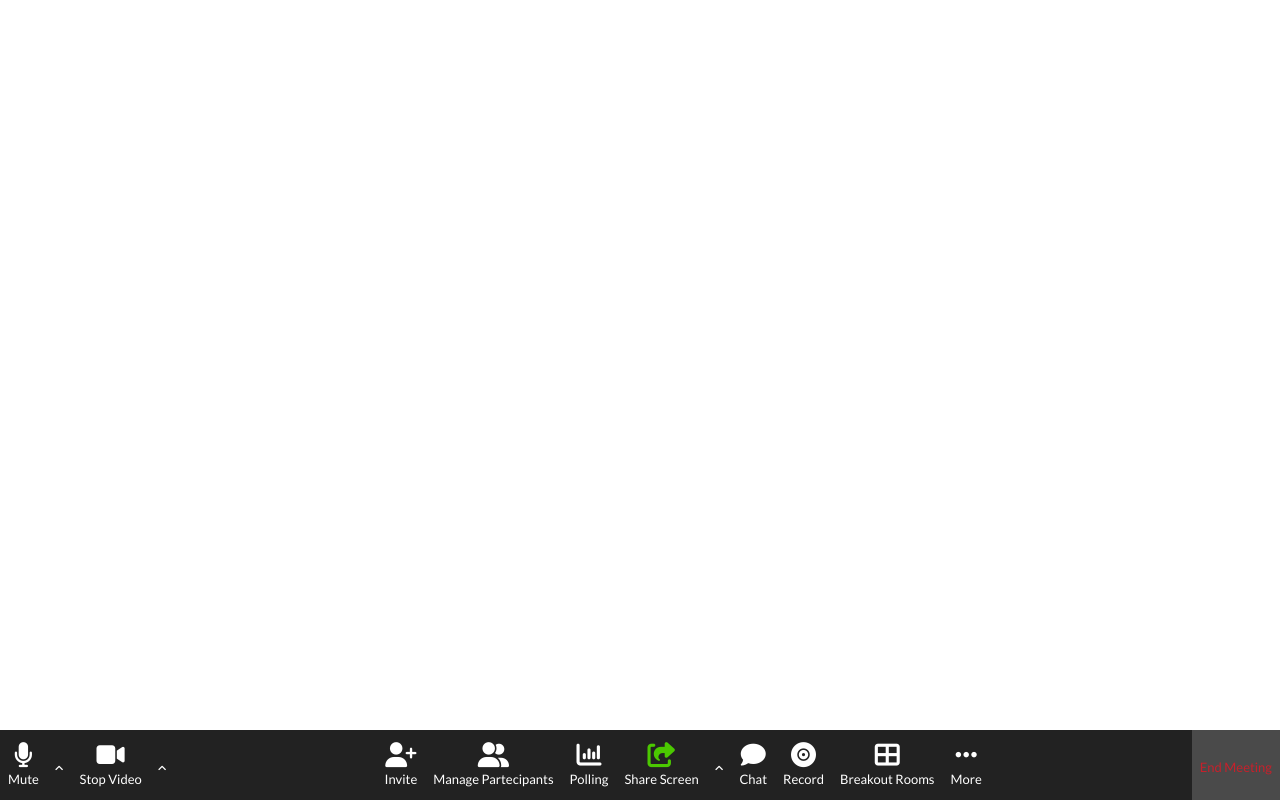
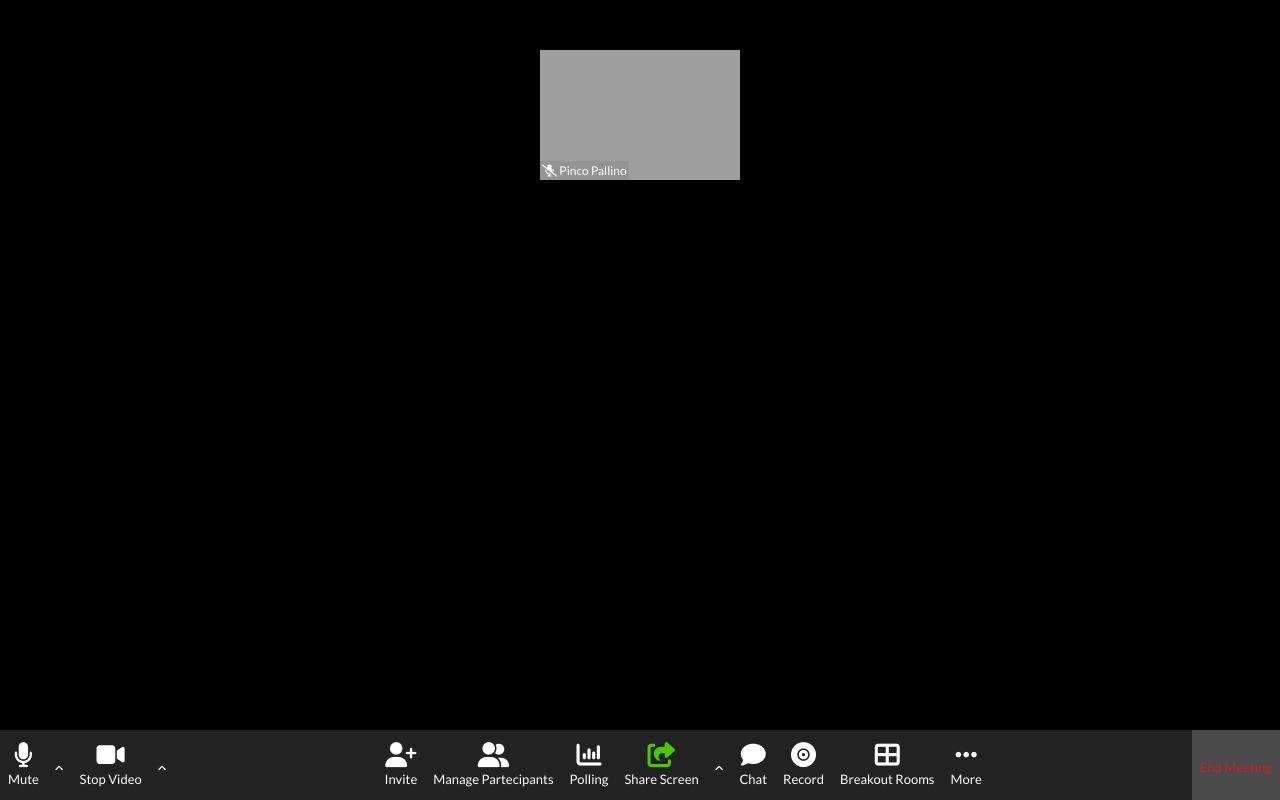
Before and after one commit to battistaennio/html-css-zoom, a plain HTML site: page index.html in a window 1280 px wide. Drawn offline with Linux system fonts and the light colour scheme; grey boxes are pictures that could not be loaded.

Commit message:
Impostazione casella main con contenuto

```diff
--- a/index.html
+++ b/index.html
@@ -16,9 +16,21 @@
 
 </head>
 <body>
+    <div></div>
+    <!-- parte principale con caselle partecipanti in overflow -->
+    <main class="flex">
+        <div class="main-container flex">
 
-    <!-- parte principale con caselle partecipanti in overflow -->
-    <main>
+            <div class="guest">
+                <img src="https://picsum.photos/200/130" alt="image">
+                <div class="guest-name">
+                    <i class="fa-solid fa-microphone-slash"></i>
+                    <span>Pinco Pallino</span>
+                </div>
+
+            </div>
+
+        </div>
 
     </main>
 
--- a/style.css
+++ b/style.css
@@ -6,6 +6,9 @@
 
 body{
     font-family: "Lato", sans-serif;
+    background-color: black;
+    height: 100vh;
+
 }
 
 a{
@@ -13,7 +16,42 @@ a{
     text-decoration: none;
 }
 
+.flex{
+    display: flex;
+    justify-content: center;
+}
+
 /* regole main */
+main{
+    height: 100vh;
+    overflow-y: auto;
+}
+
+.main-container{
+    width: 80%;
+    height: 100%;
+    margin-top: 50px;
+    flex-wrap: wrap;
+    align-items: flex-start;
+    gap: 3px;
+}
+
+.guest{
+    position: relative;
+    /* debug */
+    height: 130px;
+    width: 200px;
+}
+
+.guest-name{
+    position: absolute;
+    left: 0;
+    bottom: 0;
+    color: white;
+    background-color: rgba(128, 128, 128, 0.349);
+    padding: 2px;
+    font-size: 12px;
+}
 
 /* regole nav */
 nav{
```
